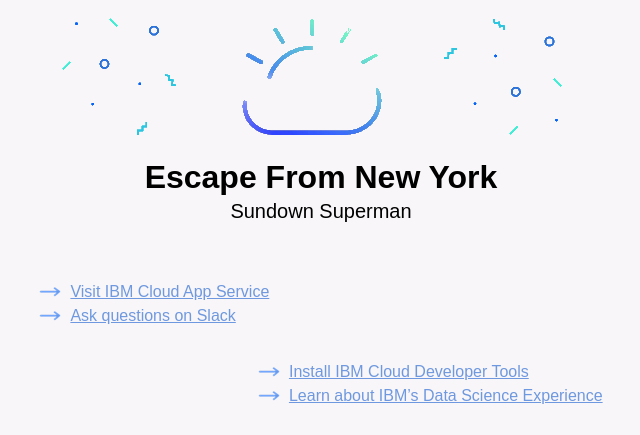
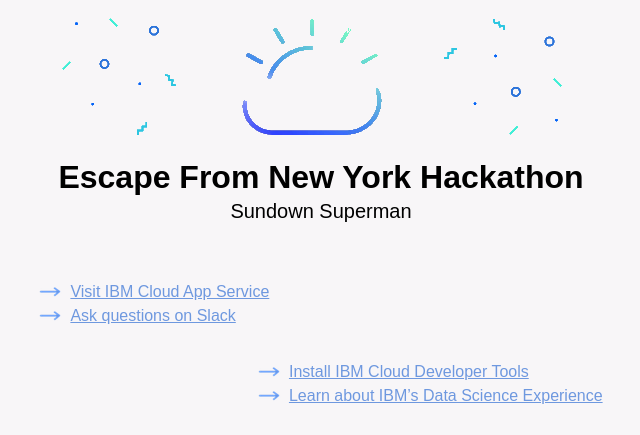
Before and after one commit to mikephelan/efny2019, a Django app: template app/templates/index.html in a window 1280 px wide. Shown: the top 435 px of the page, without its empty margins (319-959 px from the left). Run offline with Django 3.2, Linux system fonts and the light colour scheme; the template is opened without the code that fills it, so the values that code supplies are empty; some libraries are stand-ins or nearby versions.

Commit message:
modified title again

```diff
--- a/app/templates/index.html
+++ b/app/templates/index.html
@@ -2,7 +2,7 @@
 <html style="background-color: #f8f6f8;">
 
 <head>
-    <title>IBM Cloud Web Starter</title>
+    <title>Sunset Superman</title>
     <link rel="stylesheet" href="https://cdnjs.cloudflare.com/ajax/libs/bulma/0.3.2/css/bulma.min.css"></link>
     {% load static %}
     <link rel="stylesheet" href="/static/css/default.css"></link>
@@ -16,7 +16,7 @@
         <img src="{% static 'images/cloud-header.png' %}">
     </div>
 
-    <h1 class="title">Escape From New York</h1>
+    <h1 class="title">Escape From New York Hackathon</h1>
     <h2 class="subtitle">Sundown Superman</h2>
 
     <div class="link-section">
```
